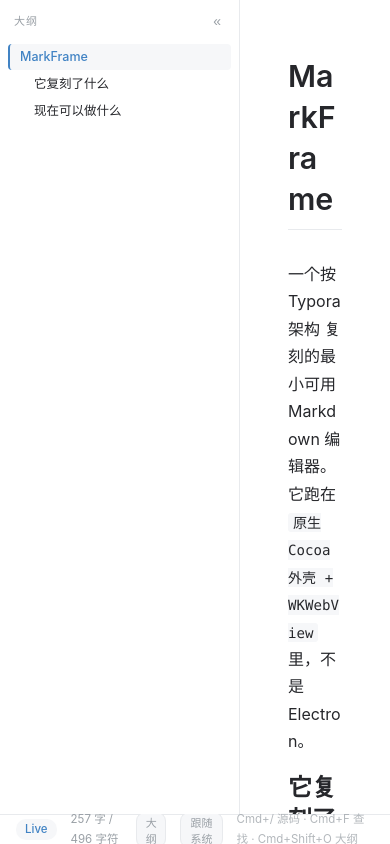
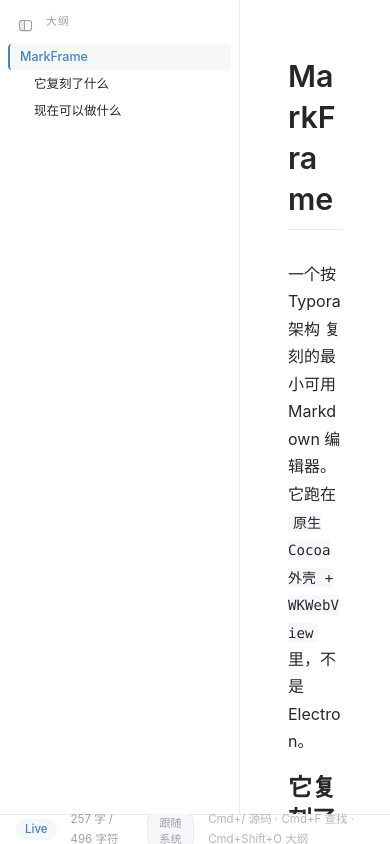
Before and after one commit to Linley116/Markvis, a plain HTML site: page web/index.html in a window 390 px wide. Drawn offline with Linux system fonts and the light colour scheme.

Commit message:
feat: pin the outline toggle to the window's top-left corner
The toggle lived in the bottom status bar, so after collapsing the sidebar the
only ways back were the Cmd+Shift+O shortcut or reaching to the far corner of
the window. It now sits at the top-left of the editor in both states, at the
same coordinates: click to collapse, click the same spot to reopen.

- the sidebar's own "«" button is gone (it was a second control for the same
  action), and the header is padded so its title clears the pinned button
- the glyph is a sidebar icon; its left column fills slightly while the panel
  is open, and the button gains a subtle background when floating over the
  document so it stays visible on a light page
- aria-pressed, aria-label and the tooltip flip with the state
- export and print hide it along with the rest of the chrome

Tests: 83 + 51 assertions (4 new for the pinned toggle), PDF regression green.

```diff
--- a/web/features/outline.js
+++ b/web/features/outline.js
@@ -7,7 +7,7 @@
   var write = MF.write;
   var scroll = document.getElementById('scroll');
 
-  var aside, listEl, toggleBtn, resizer, statusBtn;
+  var aside, listEl, resizer, fab;
   var timer = null;
   var activeId = null;
 
@@ -19,7 +19,6 @@
     aside.innerHTML =
       '<div class="mf-outline-head">' +
         '<span class="mf-outline-title">大纲</span>' +
-        '<button id="mf-outline-close" title="隐藏大纲 (Cmd+Shift+O)">«</button>' +
       '</div>' +
       '<nav id="mf-outline-list"></nav>' +
       '<div class="mf-outline-resizer" title="拖动调整宽度，双击复位"></div>';
@@ -28,10 +27,6 @@
     listEl = aside.querySelector('#mf-outline-list');
     resizer = aside.querySelector('.mf-outline-resizer');
     wireResizer();
-
-    aside.querySelector('#mf-outline-close').addEventListener('click', function () {
-      setOpen(false);
-    });
   }
 
   /** 侧栏宽度走 CSS 变量：侧栏本身和正文的左外边距都读它 */
@@ -82,10 +77,12 @@
     });
   }
 
+  /** 左上角按钮：位置固定不动，只翻转 aria 状态和提示文案 */
   function syncButton(open) {
-    if (!statusBtn) return;
-    statusBtn.classList.toggle('mf-on', open);
-    statusBtn.setAttribute('aria-pressed', open ? 'true' : 'false');
+    if (!fab) return;
+    fab.setAttribute('aria-pressed', open ? 'true' : 'false');
+    fab.setAttribute('aria-label', open ? '隐藏大纲' : '显示大纲');
+    fab.title = open ? '隐藏大纲 (Cmd+Shift+O)' : '显示大纲 (Cmd+Shift+O)';
   }
 
   function buildList() {
@@ -183,10 +180,10 @@
   build();
   loadWidth();
 
-  // 状态栏按钮：不想记快捷键也能开关
-  statusBtn = document.getElementById('mf-outline-btn');
-  if (statusBtn) {
-    statusBtn.addEventListener('click', function () { toggle(); });
+  // 左上角常驻按钮：不想记快捷键也能开关；收起后它还在原地，点一下就能展开
+  fab = document.getElementById('mf-outline-btn');
+  if (fab) {
+    fab.addEventListener('click', function () { toggle(); });
   }
 
   var saved = null;
--- a/web/index.html
+++ b/web/index.html
@@ -7,6 +7,16 @@
 <link rel="stylesheet" href="style.css">
 </head>
 <body>
+<!-- 左上角常驻的大纲开关：收起后仍停在原处，点一下重新展开 -->
+<button id="mf-outline-btn" type="button" title="显示大纲 (Cmd+Shift+O)"
+        aria-label="大纲" aria-pressed="true">
+  <svg viewBox="0 0 16 16" width="15" height="15" aria-hidden="true">
+    <rect class="mf-fab-fill" x="1.9" y="2.9" width="4.6" height="10.2" fill="currentColor" opacity="0"/>
+    <rect x="1.6" y="2.6" width="12.8" height="10.8" rx="2.4"
+          fill="none" stroke="currentColor" stroke-width="1.2"/>
+    <line x1="6.9" y1="3.2" x2="6.9" y2="12.8" stroke="currentColor" stroke-width="1.2"/>
+  </svg>
+</button>
 <main id="scroll">
   <article id="write" contenteditable="true" spellcheck="true" lang="en"></article>
   <textarea id="source" spellcheck="false" style="display:none"></textarea>
@@ -14,7 +24,6 @@
 <div id="status">
   <span id="mode" class="pill">Live</span>
   <span id="wordcount">0 字</span>
-  <button id="mf-outline-btn" class="mf-chip mf-on" title="显示/隐藏大纲 (Cmd+Shift+O)">大纲</button>
   <button id="mf-theme-btn" class="mf-chip">跟随系统</button>
   <span id="hint">Cmd+/ 源码 · Cmd+F 查找 · Cmd+Shift+O 大纲</span>
 </div>
--- a/web/style.css
+++ b/web/style.css
@@ -588,7 +588,44 @@ body.mf-resizing #scroll { transition: none; }
   opacity: .55;
 }
 
-#mf-outline-btn.mf-on {
+/* ---------- 左上角大纲开关 ----------
+   常驻在窗口左上角：侧栏展开时压在侧栏页眉上，收起后停在原处浮在正文上，
+   所以「收起」和「再展开」是同一个按钮、同一个位置。 */
+
+#mf-outline-btn {
+  position: fixed;
+  left: 10px;
+  top: 10px;
+  z-index: 40;
+  width: 30px;
+  height: 30px;
+  display: flex;
+  align-items: center;
+  justify-content: center;
+  padding: 0;
+  border: 1px solid transparent;
+  border-radius: 7px;
+  background: transparent;
+  color: var(--muted);
+  cursor: pointer;
+  transition: color .12s, background .12s, border-color .12s, opacity .12s;
+}
+
+#mf-outline-btn svg { display: block; }
+
+#mf-outline-btn .mf-fab-fill { opacity: 0; transition: opacity .12s; }
+body.mf-outline-open #mf-outline-btn .mf-fab-fill { opacity: .22; }
+body.mf-outline-open #mf-outline-btn:hover { background: var(--code-bg); color: var(--fg); }
+
+/* 收起后浮在正文上：补一点底色，不然白底上看不见 */
+body:not(.mf-outline-open) #mf-outline-btn {
+  background: var(--code-bg);
+  border-color: var(--border);
+  opacity: .8;
+}
+
+body:not(.mf-outline-open) #mf-outline-btn:hover {
+  opacity: 1;
   color: var(--accent);
   border-color: var(--accent);
 }
@@ -597,26 +634,14 @@ body.mf-resizing #scroll { transition: none; }
   display: flex;
   align-items: center;
   justify-content: space-between;
-  padding: 12px 14px 8px;
+  /* 左边留出 46px 给左上角的常驻开关，标题不会被压住 */
+  padding: 12px 14px 8px 46px;
   font-size: 11px;
   letter-spacing: .08em;
   text-transform: uppercase;
   color: var(--muted);
   user-select: none;
 }
-
-.mf-outline-head button {
-  border: 0;
-  background: none;
-  color: var(--muted);
-  cursor: pointer;
-  font-size: 14px;
-  line-height: 1;
-  padding: 2px 4px;
-  border-radius: 4px;
-}
-
-.mf-outline-head button:hover { background: var(--code-bg); color: var(--fg); }
 
 #mf-outline-list {
   flex: 1;
@@ -757,6 +782,7 @@ body.mf-focus #write > .md-block.mf-focus-current {
 
 body.mf-export #status,
 body.mf-export #mf-outline,
+body.mf-export #mf-outline-btn,
 body.mf-export #mf-search {
   display: none !important;
 }
@@ -841,7 +867,7 @@ body.mf-export h3 { font-size: 1.2em; }
     overflow: visible !important;
   }
 
-  #status, #mf-outline, #mf-search { display: none !important; }
+  #status, #mf-outline, #mf-outline-btn, #mf-search { display: none !important; }
   body.mf-outline-open #scroll { margin-left: 0 !important; }
   #scroll { height: auto !important; overflow: visible !important; }
   #write { max-width: none !important; padding: 0 !important; }
```
Also changed, not shown: README.zh-CN.md (+1 -1 lines), ROADMAP.md (+3 -2 lines), test/features.test.js (+44 -12 lines), README.md.
